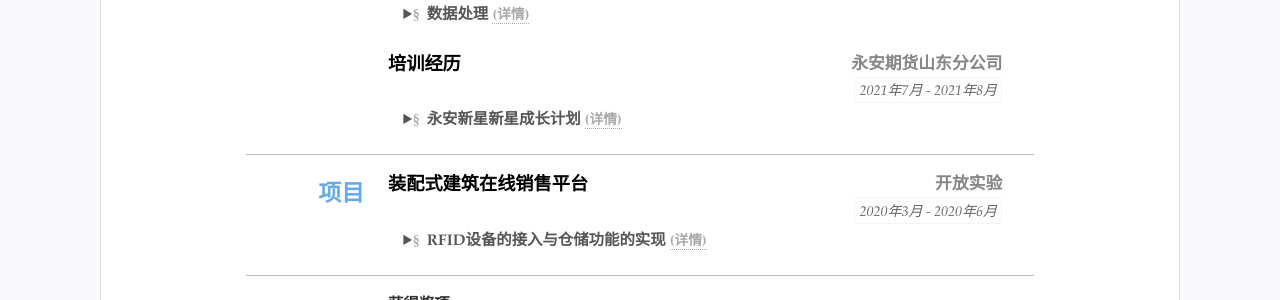
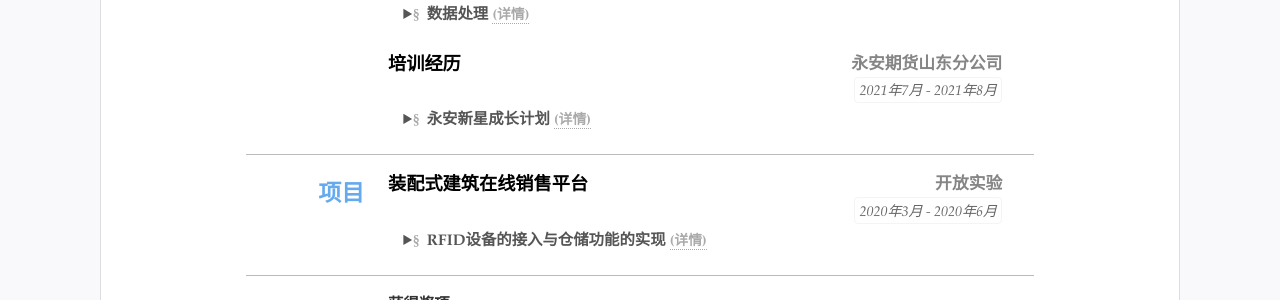
Before and after one commit to bianyz/CV, a Jekyll site: the page built from index.html, in a window 1280 px wide. Shown: the part 507-807 px from the top of the page. Built offline with Jekyll 4.4.1, drawn with Linux system fonts in a browser that asks for light colours.

Commit message:
Update resume.yml

```diff
--- a/_data/resume.yml
+++ b/_data/resume.yml
@@ -60,7 +60,7 @@ main: #简历主要内容，
     duration: "2021年7月 - 2021年8月"
     #tags:
     #- 培训学习
-    summary: 永安新星新星成长计划
+    summary: 永安新星成长计划
     detail: 了解证券、期货、基金券行业基本情况，学习不同行业的分析框架，对宏观经济、量化交易、国际贸易等内容进行专题培训。学习了农业、黑色产业、能源化工产业的分析框架与现状，了解了行业特点和各自的周期性。学习了不同类型的技术分析方式，对期权组合、货币视角有了更深的认识。
     # open: open
     #可以设置open默认展开
```
